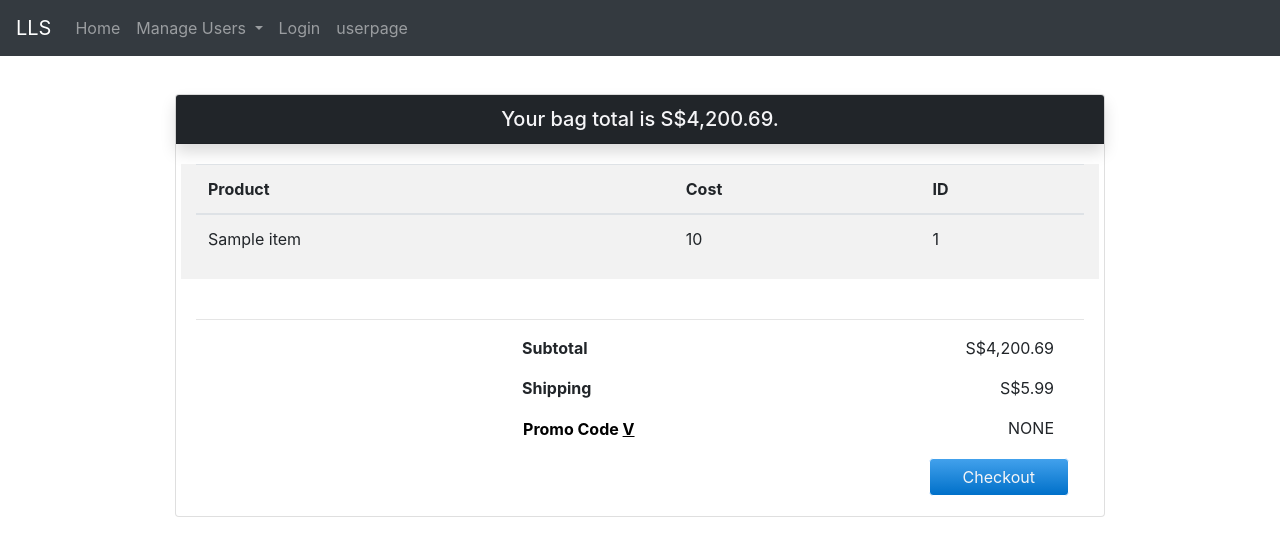
After one commit to wilfredhuang/AppDevelopmentProject, a Flask app: template templates/userCart.html in a window 1280 px wide. The commit adds this page. Shown: the top 556 px of the page. Run offline with Flask 2, Linux system fonts and the light colour scheme; the template is opened without the code that fills it: most values are stand-ins (such as "Sample title", 1, 10 or a date in 2020); some libraries are stand-ins or nearby versions.

Commit message:
go to cart page
check cart page out

```diff
--- a/StorageManager.py
+++ b/StorageManager.py
@@ -179,7 +179,7 @@ class StorageManager():
     # TESTS WROTE BY JH
     def return_object(self, name):
         self.__db = shelve.open('storage.db', 'c')
-        temp = self.db
+        temp = self.__db[name]
         self.__db.close()
 
         return temp
--- a/app.py
+++ b/app.py
@@ -131,8 +131,16 @@ def loginMenu():
 
 # Figuring out carting system
 # JH
+# STILL TESTING
 @app.route("/testAddItem", methods=["GET", "POST"])
 def testAddItem():
+
+    # if request.method == "POST":
+    #     if request.form["submit_button"] == "Add":
+    #         print("Add item button pressed")
+    #     elif request.form["submit_button"] == "Delete":
+    #         print("Delete item button pressed")
+
     if request.method == "POST":
         # Create the product object
         product = Product.Product(1, "Airpods", 239.00)
@@ -147,5 +155,17 @@ def testAddItem():
     return render_template("test.html")
 
 
+# Shopping cart page
+# JH
+# STILL TESTING
+@app.route("/cart")
+def cart():
+    main.db.get_storage("Cart", True, True)
+    product_object = main.db.return_object("Cart")
+    product_object = product_object["TestUser"]
+    return render_template("userCart.html", item=product_object)
+
+
+
 if __name__ == '__main__':
     app.run()
--- a/templates/test.html
+++ b/templates/test.html
@@ -3,6 +3,7 @@
 
 {% block content %}
 <form method="POST" action="">
-    <input type="submit" value="Add" class="btn btn-primary"/>
+    <input type="submit" name="submit_button" value="Add" class="btn btn-primary"/>
+    <input type="submit" name="submit_button" value="Delete" class="btn btn-danger"/>
 </form>
 {% endblock %}
--- /dev/null
+++ b/templates/userCart.html
@@ -0,0 +1,72 @@
+{% extends "main_Base.html" %}
+{% block title %} Home {% endblock %}
+
+{% block content %}
+<div style="padding-bottom: 3vw;">
+
+</div>
+
+<div class="container col-md-9">
+    <div class="card">
+        <div class="card-header shadow" style="background-color: rgb(33,37,41);">
+            <h5 class="mb-0" style="color: rgb(245,245,247);text-align: center;">Your bag total is S$4,200.69.</h5>
+        </div>
+        <div class="card-body">
+            <div class="row">
+                <div class="col" style="background-color: #f2f2f2;">
+                    <div class="table-responsive">
+                        <table class="table">
+                            <thead>
+                                <tr>
+                                    <th>Product</th>
+                                    <th>Cost</th>
+                                    <th>ID</th>
+                                </tr>
+                            </thead>
+                            <tbody>
+                                {% if item %}
+                                <tr>
+                                    <td>{{ item.get_name() }}</td>
+                                    <td>{{ item.get_cost() }}</td>
+                                    <td>{{ item.get_id() }}</td>
+                                </tr>
+                                {% endif %}
+                            </tbody>
+                        </table>
+                    </div>
+                </div>
+            </div><br />
+            <hr />
+            <div class="container col-md-8" style="float: right;">
+                <div class="row">
+                    <div class="col">
+                        <p class="col-md-4" style="text-align: left;float: left;"><strong>Subtotal</strong></p>
+                        <p class="col-md-4" style="text-align: right;float: right;">S$4,200.69</p>
+                    </div>
+                </div>
+                <div class="row">
+                    <div class="col">
+                        <p class="col-md-4" style="text-align: left;float: left;"><strong>Shipping</strong></p>
+                        <p id="shippingfee" class="col-md-4" style="text-align: right;float: right;">S$5.99</p>
+                    </div>
+                </div>
+                <div class="row">
+                    <div class="col">
+                        <div style="float: left;"><a class="btn btn-primary border-white promocodebutton" data-toggle="collapse" aria-expanded="false" aria-controls="collapse-1" href="#collapse-1" role="button" style="padding-left: 15px;background-color: rgba(0,123,255,0);margin-bottom: 16px;color: rgb(0,0,0);padding-top: 0px;padding-bottom: 0px;"><strong>Promo Code <span style="text-decoration: underline;">V</span></strong></a>
+                            <div
+                                class="collapse" id="collapse-1"><input type="text" style="margin-left: 15px;" /><button class="btn btn-primary border rounded border-white" type="button" style="  background-color: rgba(255,0,0,0);
+  color: rgb(0,0,0);
+"><strong><span style="  text-decoration: underline;
+">Apply</span></strong></button></div>
+                    </div>
+                    <p id="promocode" class="col-md-4" style="text-align: right;float: right;">NONE</p>
+                </div>
+            </div>
+            <div class="row">
+                <div class="col"><a class="btn btn-primary bg-primary border rounded border-white button-selected" role="button" style="width: 25%;color: #f5f5f7;background: linear-gradient(#42a1ec,#0070c9);float: right;" href="loginOrGuest.html">Checkout</a></div>
+            </div>
+        </div>
+    </div>
+</div>
+</div>
+{% endblock %}
```
